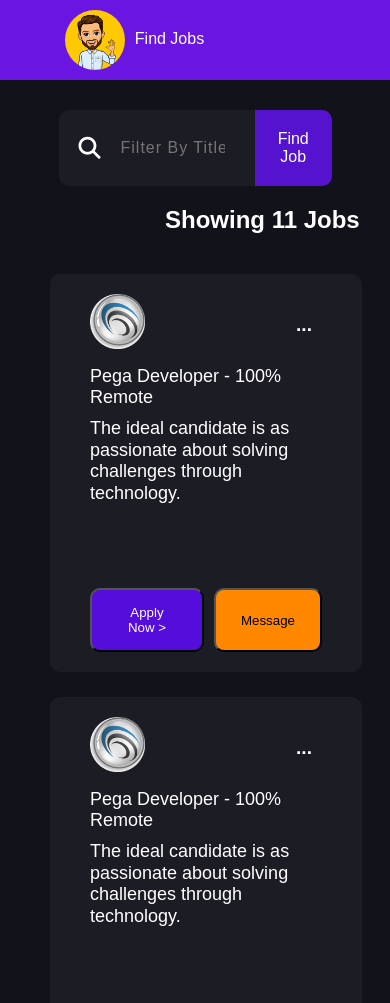
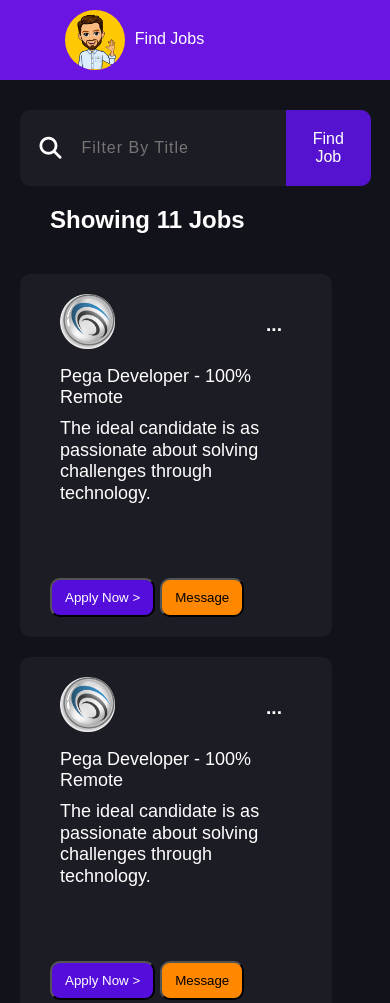
Before and after one commit to muhammad-mohsin-siddique/find-jobs-portal-design-assignment, a plain HTML site: page index.html in a window 390 px wide. Shown: the top 1003 px of the page. Drawn offline with Linux system fonts and the light colour scheme.

Commit message:
update code

```diff
--- a/mediaQuery.css
+++ b/mediaQuery.css
@@ -1,50 +1,99 @@
 @media screen and (max-width: 1350px) {
-
-    .search-bar{
+  .search-bar {
     width: 70%;
   }
-    .search-bar input{
+  .search-bar input {
     width: 85%;
   }
-    .search-bar button{
+  .search-bar button {
     min-width: 9.6%;
     margin-left: 10px;
   }
-    .job-position{
+  .job-position {
     width: 90%;
     display: flex;
     gap: 25px;
     flex-wrap: wrap;
     margin-left: 80px;
   }
-
 }
 
 @media screen and (max-width: 1210px) {
-
-    header{
+  header {
     width: auto;
   }
 
-    .job-position{
+  .job-position {
     width: auto;
     display: flex;
     gap: 20px;
     flex-wrap: wrap;
     margin-left: 50px;
   }
-
-
 }
 
 @media screen and (max-width: 780px) {
-
-    .job-position{
+  .job-position {
     width: 80%;
     display: flex;
     gap: 25px;
     flex-wrap: wrap;
   }
+}
+
+@media screen and (max-width: 410px) {
+  .job-position {
+    width: 100%;
+    display: flex;
+    gap: 25px;
+    flex-wrap: wrap;
+    margin: 10px;
+  }
+.search-bar{
+    width: 90%;
+}
+
+.result-shown {
+    margin-left: 50px;
+}
 
 
+/* main section with job details */
+.job-position{
+    width: 80%;
+    display: flex;
+    gap: 20px;
+    flex-wrap: wrap;
+    margin: 20px auto;
+    margin-left: 20px;
 }
+
+.job-description p{
+    height: 140px;
+}
+.buttons{
+    padding: 20px 30px;
+    display: flex;
+}
+
+.apply-button{
+    background-color: #550DDB;
+    color: white;
+    padding: 10px 13px;
+    border-radius: 10px;
+}
+
+.message-button{
+    background-color: #FF8800;
+    color: black;
+    padding: 10px 13px;
+    border-radius: 10px;
+    margin-left: 5px;
+}
+
+.job-details:hover{
+
+    transform: scale(1.05);
+
+}
+}
--- a/style.css
+++ b/style.css
@@ -74,7 +74,6 @@
 }
 
 .result-shown {
-
     margin: 20px;
     font-weight: bold;
     align-self: flex-start;
```
Also changed, not shown: index.html (+1 -0 lines). Lines whose indentation alone changed are shown as unchanged.
